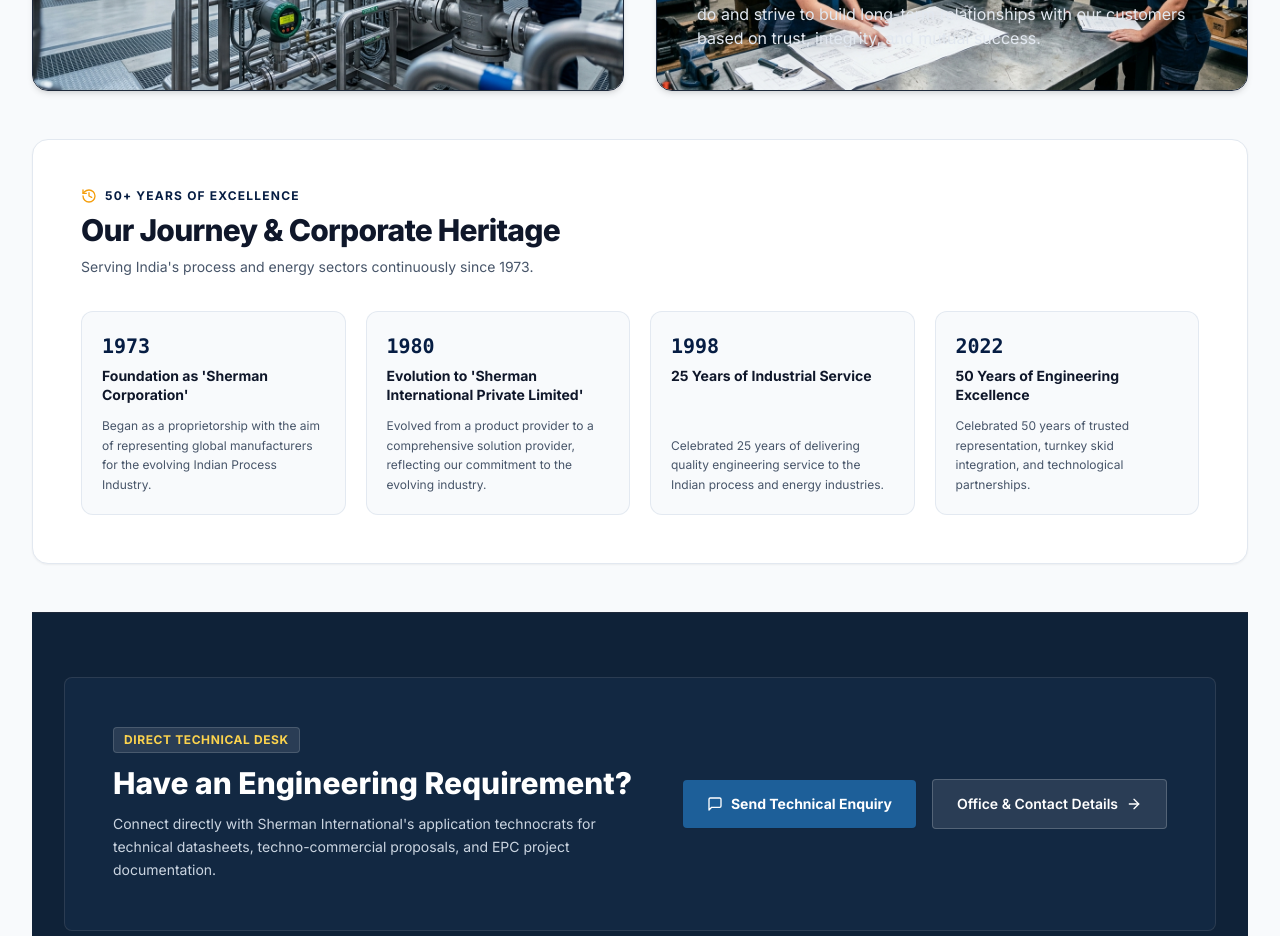
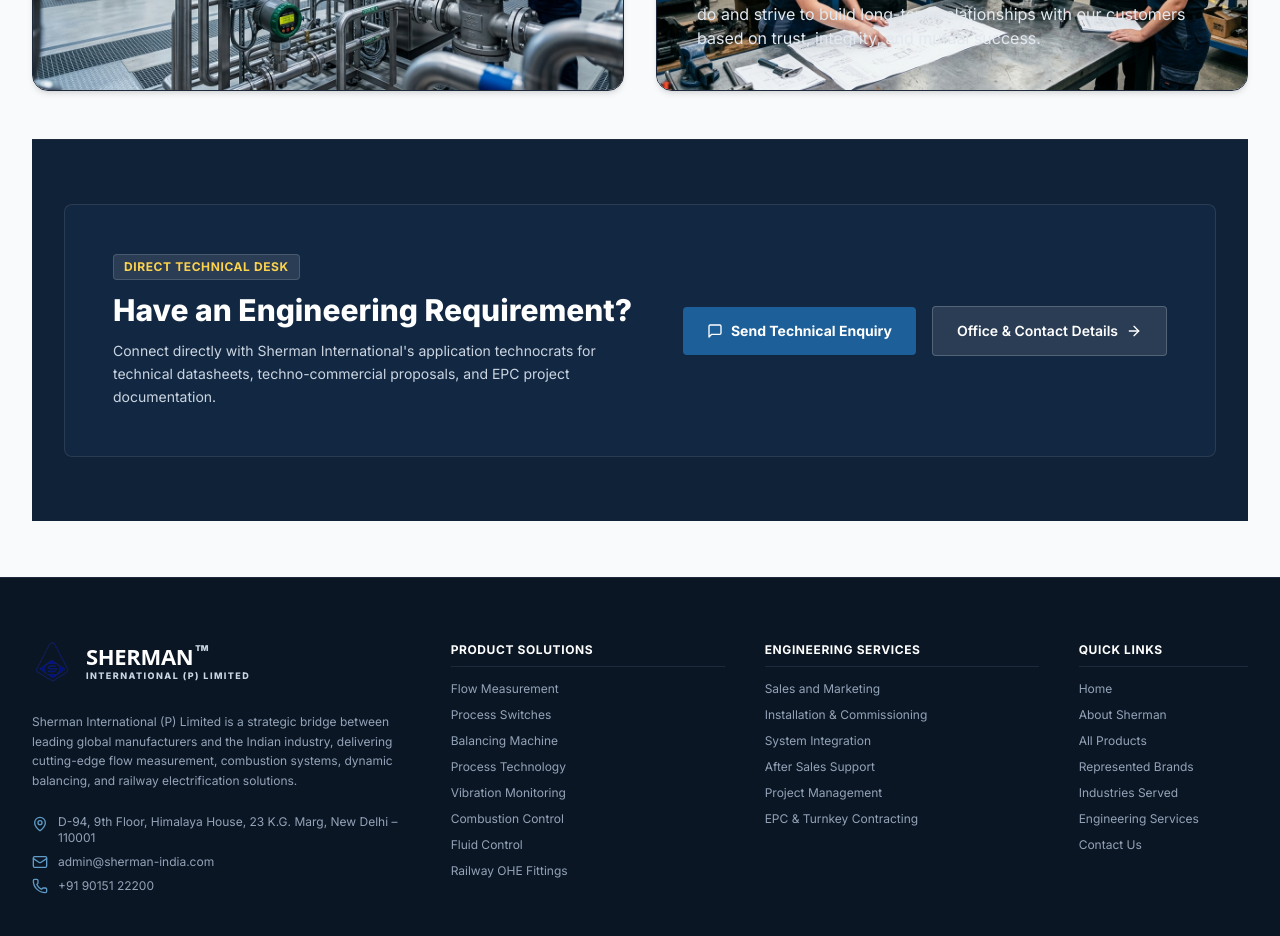
Before and after one commit to Gangadhara2829/sherman-international, a Next.js app: page /about in a window 1280 px wide. Shown: the part 2500-3436 px from the top of the page. Built offline with nearby package versions, Linux system fonts and the light colour scheme; no server answers; the database is empty.

Commit message:
feat(about): remove Our Journey & Corporate Heritage section

```diff
--- a/src/app/about/page.tsx
+++ b/src/app/about/page.tsx
@@ -10,7 +10,6 @@
   Building2,
   Award,
   Cpu,
-  History,
   ArrowRight,
   FileText,
   Wrench,
@@ -35,53 +34,15 @@
 export const revalidate = 0;
 
 export default async function AboutPage() {
-  const [aboutRecord, visionRecord, historyRecord] = await Promise.all([
+  const [aboutRecord, visionRecord] = await Promise.all([
     prisma.siteContent.findFirst({
       where: { key: { in: ['about_company', 'about_overview'] } },
     }),
     prisma.siteContent.findUnique({ where: { key: 'vision_mission' } }),
-    prisma.siteContent.findUnique({ where: { key: 'company_history' } }),
   ]);
 
   const about = normalizeAboutContent(aboutRecord);
   const visionMission = normalizeVisionMission(visionRecord);
-
-  // Parse milestones if present or use authentic defaults
-  let milestones = [
-    {
-      year: '1973',
-      title: "Foundation as 'Sherman Corporation'",
-      description:
-        "Began as a proprietorship with the aim of representing global manufacturers for the evolving Indian Process Industry.",
-    },
-    {
-      year: '1980',
-      title: "Evolution to 'Sherman International Private Limited'",
-      description:
-        "Evolved from a product provider to a comprehensive solution provider, reflecting our commitment to the evolving industry.",
-    },
-    {
-      year: '1998',
-      title: '25 Years of Industrial Service',
-      description:
-        'Celebrated 25 years of delivering quality engineering service to the Indian process and energy industries.',
-    },
-    {
-      year: '2022',
-      title: '50 Years of Engineering Excellence',
-      description:
-        'Celebrated 50 years of trusted representation, turnkey skid integration, and technological partnerships.',
-    },
-  ];
-
-  if (historyRecord && historyRecord.content) {
-    try {
-      const parsed = JSON.parse(historyRecord.content);
-      if (Array.isArray(parsed) && parsed.length > 0) {
-        milestones = parsed;
-      }
-    } catch (e) {}
-  }
 
   const paragraphs = (about.content || DEFAULT_ABOUT_CONTENT.content)
     .split('\n\n')
@@ -303,44 +264,7 @@
           </div>
         </section>
 
-        {/* SECTION 5: 50+ Years Engineering Heritage (Milestones) */}
-        <section className="bg-white rounded-2xl border border-slate-200 p-6 sm:p-10 lg:p-12 shadow-sm">
-          <div className="max-w-3xl mb-8 space-y-2">
-            <div className="text-xs font-bold uppercase tracking-widest text-[#061d43] flex items-center gap-2">
-              <History className="w-4 h-4 text-amber-500" />
-              <span>50+ Years of Excellence</span>
-            </div>
-            <h2 className="text-2xl sm:text-3xl font-extrabold text-slate-900 tracking-tight">
-              Our Journey &amp; Corporate Heritage
-            </h2>
-            <p className="text-sm text-slate-600 leading-relaxed">
-              Serving India&apos;s process and energy sectors continuously since 1973.
-            </p>
-          </div>
-
-          <div className="grid grid-cols-1 sm:grid-cols-2 lg:grid-cols-4 gap-5">
-            {milestones.map((m, idx) => (
-              <div
-                key={idx}
-                className="p-5 rounded-xl bg-slate-50 border border-slate-200/90 flex flex-col justify-between space-y-3 hover:border-slate-300 transition-colors"
-              >
-                <div className="space-y-1.5">
-                  <div className="text-xl font-black font-mono text-[#061d43]">
-                    {m.year}
-                  </div>
-                  <h3 className="font-bold text-sm text-slate-900 leading-snug">
-                    {m.title}
-                  </h3>
-                </div>
-                <p className="text-xs text-slate-600 leading-relaxed font-normal">
-                  {m.description}
-                </p>
-              </div>
-            ))}
-          </div>
-        </section>
-
-        {/* SECTION 6: Bottom Technical Enquiry Banner */}
+        {/* Bottom Technical Enquiry Banner */}
         <EnquiryCtaBanner />
       </div>
     </div>
```
